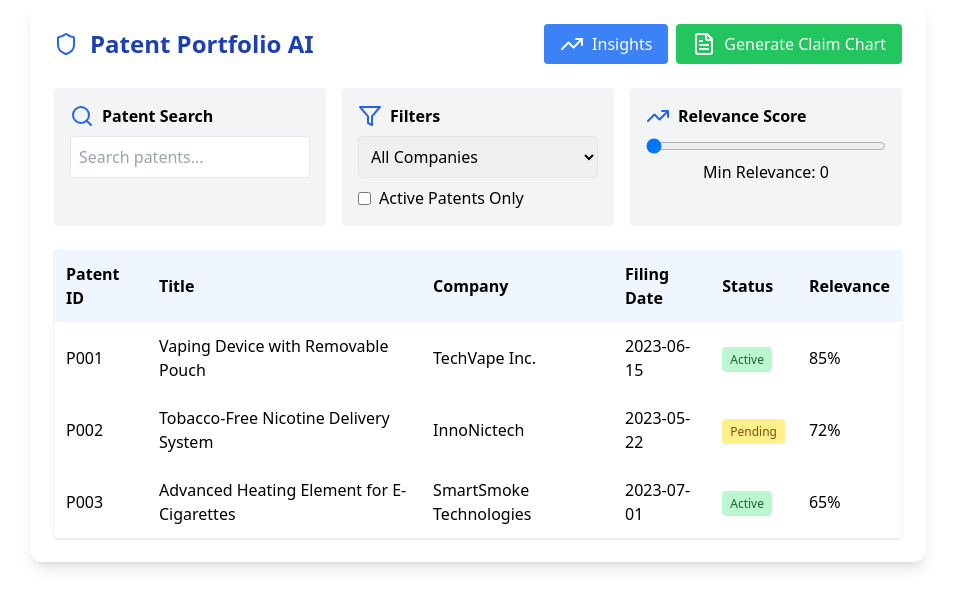
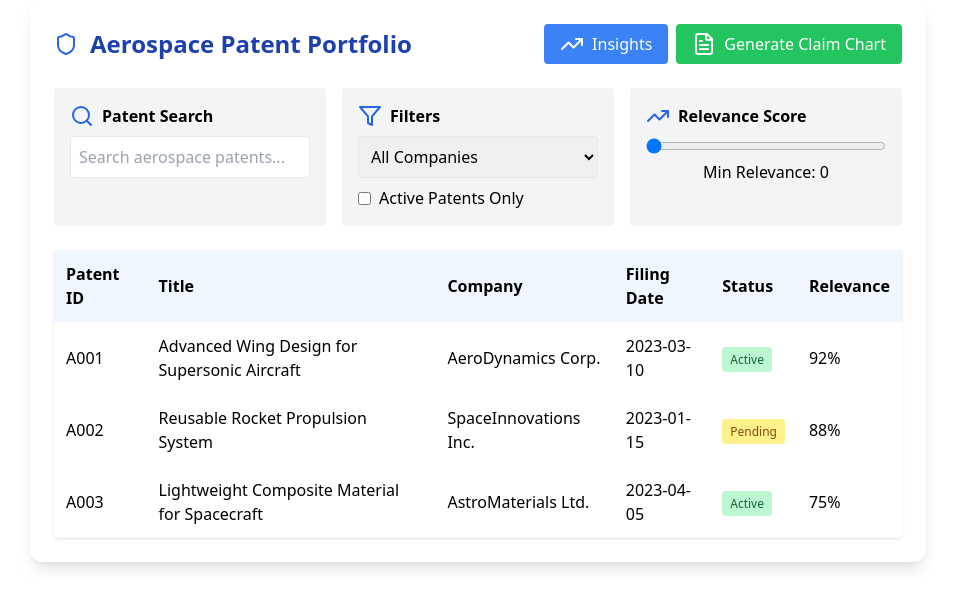
Before and after one commit to hridayunadkat/patent-portfolio-ai, a React (Create React App) app: page / in a window 1280 px wide. Shown: the top 608 px of the page, without its empty margins (162-1117 px from the left). Built offline with nearby package versions, Linux system fonts and the light colour scheme.

Commit message:
Updated PatentPortfolioTool.js with aerospace patents

```diff
--- a/src/PatentPortfolioTool.js
+++ b/src/PatentPortfolioTool.js
@@ -1,32 +1,213 @@
+// import React, { useState } from 'react';
+// import { Search, Filter, FileText, TrendingUp, Shield } from 'lucide-react';
+
+// // Mock data for patent search
+// const mockPatents = [
+//   {
+//     id: 'P001',
+//     title: 'TEST 123. Vaping Device with Removable Pouch',
+//     company: 'TechVape Inc.',
+//     filingDate: '2023-06-15',
+//     status: 'Active',
+//     relevanceScore: 85
+//   },
+//   {
+//     id: 'P002',
+//     title: 'Tobacco-Free Nicotine Delivery System',
+//     company: 'InnoNictech',
+//     filingDate: '2023-05-22',
+//     status: 'Pending',
+//     relevanceScore: 72
+//   },
+//   {
+//     id: 'P003',
+//     title: 'Advanced Heating Element for E-Cigarettes',
+//     company: 'SmartSmoke Technologies',
+//     filingDate: '2023-07-01',
+//     status: 'Active',
+//     relevanceScore: 65
+//   }
+// ];
+
+// const PatentPortfolioTool = () => {
+//   const [searchTerm, setSearchTerm] = useState('');
+//   const [filters, setFilters] = useState({
+//     activeOnly: false,
+//     companyFilter: '',
+//     minRelevance: 0
+//   });
+//   const [selectedPatent, setSelectedPatent] = useState(null);
+
+//   const filteredPatents = mockPatents.filter(patent =>
+//     patent.title.toLowerCase().includes(searchTerm.toLowerCase()) &&
+//     (filters.activeOnly ? patent.status === 'Active' : true) &&
+//     (filters.companyFilter ? patent.company.includes(filters.companyFilter) : true) &&
+//     patent.relevanceScore >= filters.minRelevance
+//   );
+
+//   return (
+//     <div className="max-w-4xl mx-auto p-6 bg-white shadow-lg rounded-xl">
+//       <header className="flex items-center justify-between mb-6">
+//         <h1 className="text-2xl font-bold text-blue-800 flex items-center">
+//           <Shield className="mr-3 text-blue-600" /> Patent Portfolio AI</h1>
+//         <div className="flex space-x-2">
+//           <button className="bg-blue-500 text-white px-4 py-2 rounded hover:bg-blue-600 flex items-center">
+//             <TrendingUp className="mr-2" /> Insights
+//           </button>
+//           <button className="bg-green-500 text-white px-4 py-2 rounded hover:bg-green-600 flex items-center">
+//             <FileText className="mr-2" /> Generate Claim Chart
+//           </button>
+//         </div>
+//       </header>
+
+//       <div className="grid grid-cols-3 gap-4 mb-6">
+//         <div className="bg-gray-100 p-4 rounded">
+//           <h3 className="font-semibold mb-2 flex items-center">
+//             <Search className="mr-2 text-blue-600" /> Patent Search
+//           </h3>
+//           <input
+//             type="text"
+//             placeholder="Search patents..."
+//             className="w-full p-2 border rounded"
+//             value={searchTerm}
+//             onChange={(e) => setSearchTerm(e.target.value)}
+//           />
+//         </div>
+
+//         <div className="bg-gray-100 p-4 rounded">
+//           <h3 className="font-semibold mb-2 flex items-center">
+//             <Filter className="mr-2 text-blue-600" /> Filters
+//           </h3>
+//           <div className="space-y-2">
+//             <select
+//               className="w-full p-2 border rounded"
+//               value={filters.companyFilter}
+//               onChange={(e) => setFilters({...filters, companyFilter: e.target.value})}
+//             >
+//               <option value="">All Companies</option>
+//               <option value="TechVape">TechVape Inc.</option>
+//               <option value="InnoNictech">InnoNictech</option>
+//             </select>
+//             <div className="flex items-center">
+//               <input
+//                 type="checkbox"
+//                 className="mr-2"
+//                 checked={filters.activeOnly}
+//                 onChange={(e) => setFilters({...filters, activeOnly: e.target.checked})}
+//               />
+//               <label>Active Patents Only</label>
+//             </div>
+//           </div>
+//         </div>
+
+//         <div className="bg-gray-100 p-4 rounded">
+//           <h3 className="font-semibold mb-2 flex items-center">
+//             <TrendingUp className="mr-2 text-blue-600" /> Relevance Score
+//           </h3>
+//           <input
+//             type="range"
+//             min="0"
+//             max="100"
+//             className="w-full"
+//             value={filters.minRelevance}
+//             onChange={(e) => setFilters({...filters, minRelevance: Number(e.target.value)})}
+//           />
+//           <div className="text-center">Min Relevance: {filters.minRelevance}</div>
+//         </div>
+//       </div>
+
+//       <div className="bg-white shadow rounded">
+//         <table className="w-full">
+//           <thead className="bg-blue-50">
+//             <tr>
+//               <th className="p-3 text-left">Patent ID</th>
+//               <th className="p-3 text-left">Title</th>
+//               <th className="p-3 text-left">Company</th>
+//               <th className="p-3 text-left">Filing Date</th>
+//               <th className="p-3 text-left">Status</th>
+//               <th className="p-3 text-left">Relevance</th>
+//             </tr>
+//           </thead>
+//           <tbody>
+//             {filteredPatents.map(patent => (
+//               <tr
+//                 key={patent.id}
+//                 className="hover:bg-blue-100 cursor-pointer"
+//                 onClick={() => setSelectedPatent(patent)}
+//               >
+//                 <td className="p-3">{patent.id}</td>
+//                 <td className="p-3">{patent.title}</td>
+//                 <td className="p-3">{patent.company}</td>
+//                 <td className="p-3">{patent.filingDate}</td>
+//                 <td className="p-3">
+//                   <span className={`
+//                     px-2 py-1 rounded text-xs
+//                     ${patent.status === 'Active' ? 'bg-green-200 text-green-800' : 'bg-yellow-200 text-yellow-800'}
+//                   `}>
+//                     {patent.status}
+//                   </span>
+//                 </td>
+//                 <td className="p-3">{patent.relevanceScore}%</td>
+//               </tr>
+//             ))}
+//           </tbody>
+//         </table>
+//       </div>
+
+//       {selectedPatent && (
+//         <div className="fixed inset-0 bg-black bg-opacity-50 flex items-center justify-center">
+//           <div className="bg-white p-6 rounded-lg max-w-md w-full">
+//             <h2 className="text-xl font-bold mb-4">Patent Details</h2>
+//             <p><strong>ID:</strong> {selectedPatent.id}</p>
+//             <p><strong>Title:</strong> {selectedPatent.title}</p>
+//             <p><strong>Company:</strong> {selectedPatent.company}</p>
+//             <p><strong>Filing Date:</strong> {selectedPatent.filingDate}</p>
+//             <p><strong>Status:</strong> {selectedPatent.status}</p>
+//             <p><strong>Relevance Score:</strong> {selectedPatent.relevanceScore}%</p>
+//             <button
+//               className="mt-4 bg-blue-500 text-white px-4 py-2 rounded hover:bg-blue-600"
+//               onClick={() => setSelectedPatent(null)}
+//             >
+//               Close
+//             </button>
+//           </div>
+//         </div>
+//       )}
+//     </div>
+//   );
+// };
+
+// export default PatentPortfolioTool;
+
 import React, { useState } from 'react';
 import { Search, Filter, FileText, TrendingUp, Shield } from 'lucide-react';
 
-// Mock data for patent search
+// Mock data for aerospace patent search
 const mockPatents = [
   {
-    id: 'P001',
-    title: 'Vaping Device with Removable Pouch',
-    company: 'TechVape Inc.',
-    filingDate: '2023-06-15',
+    id: 'A001',
+    title: 'Advanced Wing Design for Supersonic Aircraft',
+    company: 'AeroDynamics Corp.',
+    filingDate: '2023-03-10',
     status: 'Active',
-    relevanceScore: 85
+    relevanceScore: 92,
   },
   {
-    id: 'P002',
-    title: 'Tobacco-Free Nicotine Delivery System',
-    company: 'InnoNictech',
-    filingDate: '2023-05-22',
+    id: 'A002',
+    title: 'Reusable Rocket Propulsion System',
+    company: 'SpaceInnovations Inc.',
+    filingDate: '2023-01-15',
     status: 'Pending',
-    relevanceScore: 72
+    relevanceScore: 88,
   },
   {
-    id: 'P003',
-    title: 'Advanced Heating Element for E-Cigarettes',
-    company: 'SmartSmoke Technologies',
-    filingDate: '2023-07-01',
+    id: 'A003',
+    title: 'Lightweight Composite Material for Spacecraft',
+    company: 'AstroMaterials Ltd.',
+    filingDate: '2023-04-05',
     status: 'Active',
-    relevanceScore: 65
-  }
+    relevanceScore: 75,
+  },
 ];
 
 const PatentPortfolioTool = () => {
@@ -34,22 +215,24 @@ const PatentPortfolioTool = () => {
   const [filters, setFilters] = useState({
     activeOnly: false,
     companyFilter: '',
-    minRelevance: 0
+    minRelevance: 0,
   });
   const [selectedPatent, setSelectedPatent] = useState(null);
 
-  const filteredPatents = mockPatents.filter(patent =>
-    patent.title.toLowerCase().includes(searchTerm.toLowerCase()) &&
-    (filters.activeOnly ? patent.status === 'Active' : true) &&
-    (filters.companyFilter ? patent.company.includes(filters.companyFilter) : true) &&
-    patent.relevanceScore >= filters.minRelevance
+  const filteredPatents = mockPatents.filter(
+    (patent) =>
+      patent.title.toLowerCase().includes(searchTerm.toLowerCase()) &&
+      (filters.activeOnly ? patent.status === 'Active' : true) &&
+      (filters.companyFilter ? patent.company.includes(filters.companyFilter) : true) &&
+      patent.relevanceScore >= filters.minRelevance
   );
 
   return (
     <div className="max-w-4xl mx-auto p-6 bg-white shadow-lg rounded-xl">
       <header className="flex items-center justify-between mb-6">
         <h1 className="text-2xl font-bold text-blue-800 flex items-center">
-          <Shield className="mr-3 text-blue-600" /> Patent Portfolio AI</h1>
+          <Shield className="mr-3 text-blue-600" /> Aerospace Patent Portfolio
+        </h1>
         <div className="flex space-x-2">
           <button className="bg-blue-500 text-white px-4 py-2 rounded hover:bg-blue-600 flex items-center">
             <TrendingUp className="mr-2" /> Insights
@@ -67,7 +250,7 @@ const PatentPortfolioTool = () => {
           </h3>
           <input
             type="text"
-            placeholder="Search patents..."
+            placeholder="Search aerospace patents..."
             className="w-full p-2 border rounded"
             value={searchTerm}
             onChange={(e) => setSearchTerm(e.target.value)}
@@ -82,18 +265,23 @@ const PatentPortfolioTool = () => {
             <select
               className="w-full p-2 border rounded"
               value={filters.companyFilter}
-              onChange={(e) => setFilters({...filters, companyFilter: e.target.value})}
+              onChange={(e) =>
+                setFilters({ ...filters, companyFilter: e.target.value })
+              }
             >
               <option value="">All Companies</option>
-              <option value="TechVape">TechVape Inc.</option>
-              <option value="InnoNictech">InnoNictech</option>
+              <option value="AeroDynamics">AeroDynamics Corp.</option>
+              <option value="SpaceInnovations">SpaceInnovations Inc.</option>
+              <option value="AstroMaterials">AstroMaterials Ltd.</option>
             </select>
             <div className="flex items-center">
               <input
                 type="checkbox"
                 className="mr-2"
                 checked={filters.activeOnly}
-                onChange={(e) => setFilters({...filters, activeOnly: e.target.checked})}
+                onChange={(e) =>
+                  setFilters({ ...filters, activeOnly: e.target.checked })
+                }
               />
               <label>Active Patents Only</label>
             </div>
@@ -110,7 +298,9 @@ const PatentPortfolioTool = () => {
             max="100"
             className="w-full"
             value={filters.minRelevance}
-            onChange={(e) => setFilters({...filters, minRelevance: Number(e.target.value)})}
+            onChange={(e) =>
+              setFilters({ ...filters, minRelevance: Number(e.target.value) })
+            }
           />
           <div className="text-center">Min Relevance: {filters.minRelevance}</div>
         </div>
@@ -129,7 +319,7 @@ const PatentPortfolioTool = () => {
             </tr>
           </thead>
           <tbody>
-            {filteredPatents.map(patent => (
+            {filteredPatents.map((patent) => (
               <tr
                 key={patent.id}
                 className="hover:bg-blue-100 cursor-pointer"
@@ -140,10 +330,13 @@ const PatentPortfolioTool = () => {
                 <td className="p-3">{patent.company}</td>
                 <td className="p-3">{patent.filingDate}</td>
                 <td className="p-3">
-                  <span className={`
-                    px-2 py-1 rounded text-xs
-                    ${patent.status === 'Active' ? 'bg-green-200 text-green-800' : 'bg-yellow-200 text-yellow-800'}
-                  `}>
+                  <span
+                    className={`px-2 py-1 rounded text-xs ${
+                      patent.status === 'Active'
+                        ? 'bg-green-200 text-green-800'
+                        : 'bg-yellow-200 text-yellow-800'
+                    }`}
+                  >
                     {patent.status}
                   </span>
                 </td>
@@ -158,12 +351,24 @@ const PatentPortfolioTool = () => {
         <div className="fixed inset-0 bg-black bg-opacity-50 flex items-center justify-center">
           <div className="bg-white p-6 rounded-lg max-w-md w-full">
             <h2 className="text-xl font-bold mb-4">Patent Details</h2>
-            <p><strong>ID:</strong> {selectedPatent.id}</p>
-            <p><strong>Title:</strong> {selectedPatent.title}</p>
-            <p><strong>Company:</strong> {selectedPatent.company}</p>
-            <p><strong>Filing Date:</strong> {selectedPatent.filingDate}</p>
-            <p><strong>Status:</strong> {selectedPatent.status}</p>
-            <p><strong>Relevance Score:</strong> {selectedPatent.relevanceScore}%</p>
+            <p>
+              <strong>ID:</strong> {selectedPatent.id}
+            </p>
+            <p>
+              <strong>Title:</strong> {selectedPatent.title}
+            </p>
+            <p>
+              <strong>Company:</strong> {selectedPatent.company}
+            </p>
+            <p>
+              <strong>Filing Date:</strong> {selectedPatent.filingDate}
+            </p>
+            <p>
+              <strong>Status:</strong> {selectedPatent.status}
+            </p>
+            <p>
+              <strong>Relevance Score:</strong> {selectedPatent.relevanceScore}%
+            </p>
             <button
               className="mt-4 bg-blue-500 text-white px-4 py-2 rounded hover:bg-blue-600"
               onClick={() => setSelectedPatent(null)}
```
